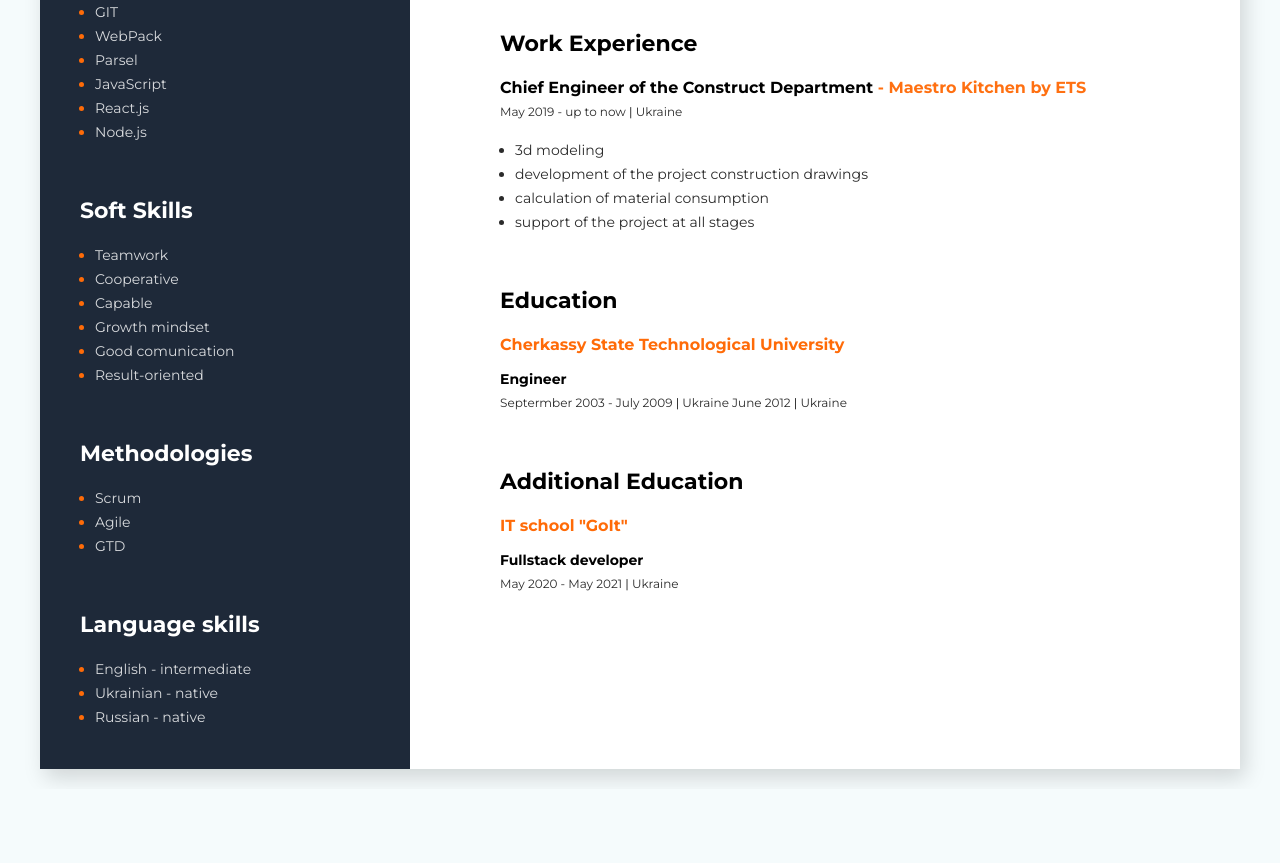
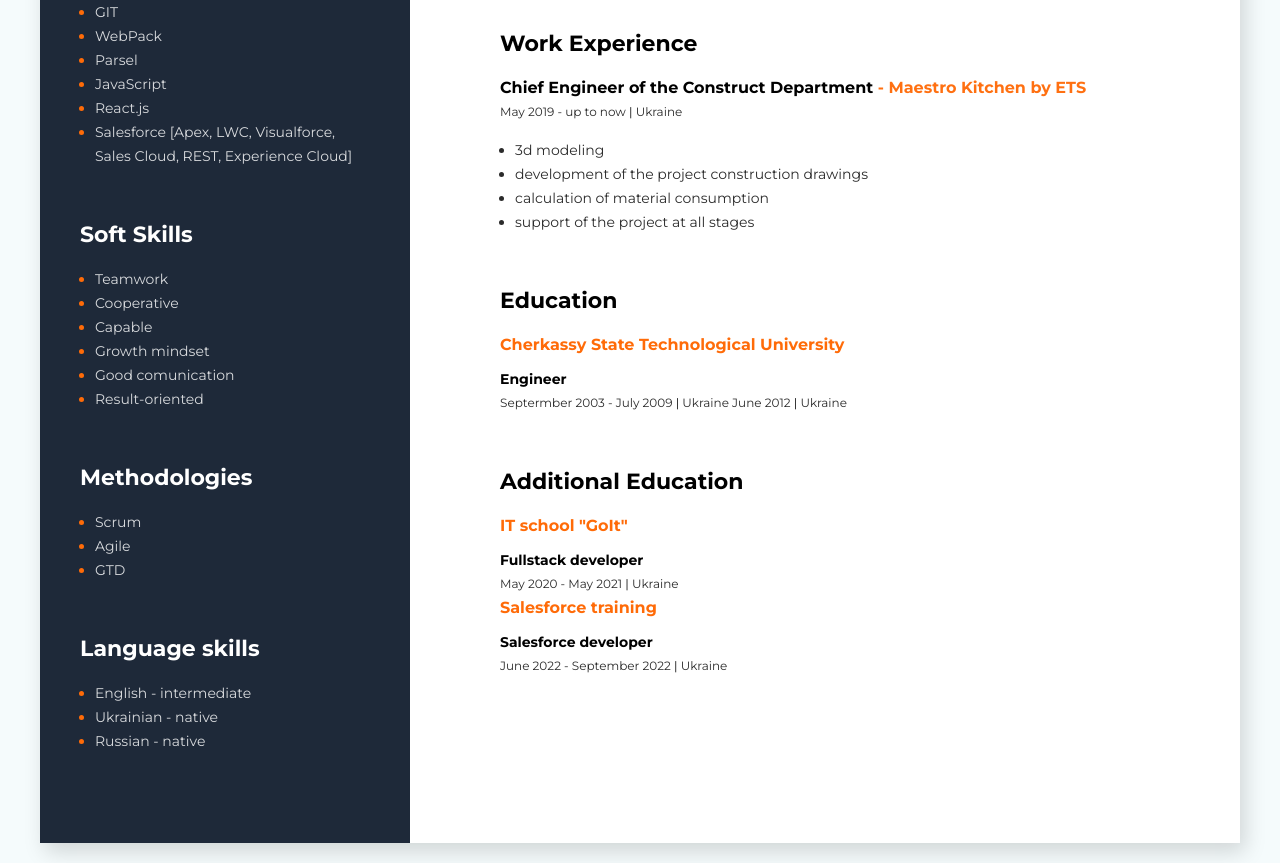
Before and after one commit to TarasLE/taras_lyuznyak_cv, a website: page index.html in a window 1280 px wide. Shown: the part 673-1536 px from the top of the page. Before the commit the page ends 1462 px from the top, so only its background shows below. Drawn offline with Linux system fonts and the light colour scheme.

Commit message:
int save

```diff
--- a/index.html
+++ b/index.html
@@ -90,8 +90,14 @@
             <li class="skills-item">
               <span class="skills-text">React.js</span>
             </li>
+            <!-- <li class="skills-item">
+              <span class="skills-text">Node.js</span>
+            </li> -->
             <li class="skills-item">
-              <span class="skills-text">Node.js</span>
+              <span class="skills-text"
+                >Salesforce [Apex, LWC, Visualforce, Sales Cloud, REST,
+                Experience Cloud]</span
+              >
             </li>
           </ul>
         </div>
@@ -303,6 +309,13 @@
             May 2020 - May 2021
             <span class="profession-divider">|</span> Ukraine
           </span>
+
+          <p class="education">Salesforce training</p>
+          <p class="education-grade">Salesforce developer</p>
+          <span class="profession-period">
+            June 2022 - September 2022
+            <span class="profession-divider">|</span> Ukraine
+          </span>
         </div>
       </div>
     </div>
```
